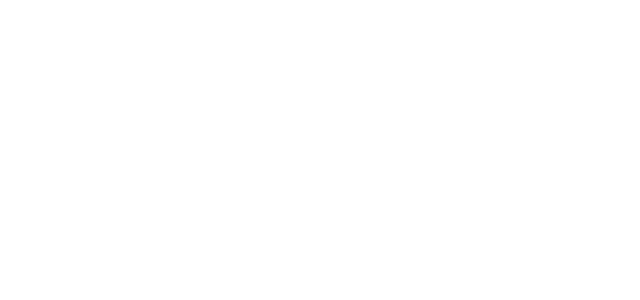
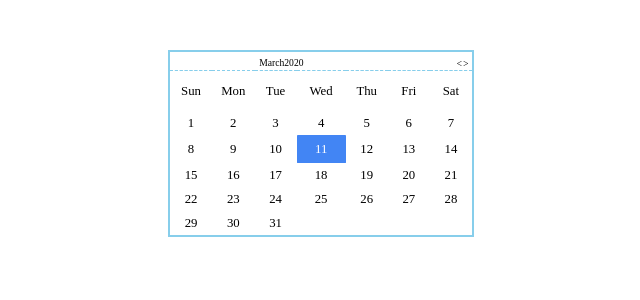
Before and after one commit to daria-ch/calendar, a React (Create React App) app: page / in a window 1280 px wide. Shown: the top 300 px of the page, without its empty margins (319-959 px from the left). Built offline with nearby package versions, Linux system fonts and the light colour scheme.

Commit message:
fixed structure, added Calendar container

```diff
--- a/package.json
+++ b/package.json
@@ -7,14 +7,13 @@
     "@testing-library/react": "^9.3.2",
     "@testing-library/user-event": "^7.1.2",
     "axios": "^0.19.2",
+    "moment": "^2.24.0",
     "react": "^16.13.0",
     "react-dom": "^16.13.0",
     "react-redux": "^7.2.0",
-    "react-router-dom": "^5.1.2",
     "react-scripts": "3.4.0",
     "redux": "^4.0.5",
-    "redux-thunk": "^2.3.0",
-    "router": "^1.3.4"
+    "redux-thunk": "^2.3.0"
   },
   "scripts": {
     "start": "react-scripts start",
--- /dev/null
+++ b/src/App.css
@@ -0,0 +1,21 @@
+.App {
+  text-align: center;
+}
+
+
+@media (prefers-reduced-motion: no-preference) {
+  .App-logo {
+    animation: App-logo-spin infinite 20s linear;
+  }
+}
+
+
+
+@keyframes App-logo-spin {
+  from {
+    transform: rotate(0deg);
+  }
+  to {
+    transform: rotate(360deg);
+  }
+}
--- a/src/App.js
+++ b/src/App.js
@@ -1,11 +1,25 @@
-import React from 'react';
+import React, {Component} from 'react';
+import Calendar from "./containers/Calendar/Calendar";
 
-function App() {
-  return (
-    <div className="App">
+import './App.css';
 
-    </div>
-  );
+const style = {
+    position: 'relative',
+    margin: '50px auto'
+};
+
+class App extends Component {
+    onDayClick = (e, day) => {
+        alert(day);
+    };
+
+    render() {
+        return (
+            <div className='App'>
+                <Calendar style={style} width="302px" onDayClick={(e, day) => this.onDayClick(e, day)}/>
+            </div>
+        );
+    }
 }
 
 export default App;
--- /dev/null
+++ b/src/containers/Calendar/Calendar.css
@@ -0,0 +1,95 @@
+.calendar-container,
+.calendar,
+.calendar-header,
+td,
+tr {
+    padding: 0;
+    margin: 0;
+}
+
+.calendar-container {
+    border: 2px solid skyblue;
+}
+
+.calendar {
+    background-color: white;
+    border-spacing: 0;
+    border-collapse: collapse;
+    width: 100%;
+}
+
+.calendar-header {
+    border-bottom: 1px dashed skyblue;
+}
+
+.calendar-header td {
+    border-spacing: 0;
+    padding-left: 5px;
+}
+
+.day,
+.empty-slot,
+.week-day {
+    text-align: center;
+    height: 40px;
+}
+
+.week-day {
+    font-size: 0.8em;
+}
+
+.day {
+    font-size: 0.8em;
+    cursor: pointer;
+    width: 24px;
+    height: 24px;
+    line-height: 24px;
+}
+
+.current-day {
+    background-color: #4285f4;
+    width: 28px;
+    height: 28px;
+    line-height: 28px;
+    border-radius: 2%;
+    color: white;
+}
+
+.month-popup {
+    position: absolute;
+    padding: 5px;
+    background: white;
+    border: 2px solid skyblue;
+}
+
+.month-popup div {
+    padding: 0.3em;
+}
+
+.nav-month {
+    position: absolute;
+    top: 0.6em;
+    font-size: 0.6em;
+    right: 3px;
+}
+
+.prev {
+
+}
+
+.next {
+
+}
+
+.editor-year {
+    max-width: 3.6em;
+}
+
+.label-month,
+.label-year {
+    font-size: 0.6em;
+}
+
+.label-month {
+    cursor: pointer;
+}
--- /dev/null
+++ b/src/containers/Calendar/Calendar.js
@@ -0,0 +1,241 @@
+import React, {Component} from 'react';
+import moment from 'moment';
+import './Calendar.css';
+
+class Calendar extends Component {
+    state = {
+        momentContext: moment(),
+        today: moment(),
+        showMonthPopup: false,
+        showYearPopup: false
+    };
+
+    constructor(props) {
+        super(props);
+        this.width = props.width || "350px";
+        this.style = props.style || {};
+        this.style.width = this.width;
+    }
+
+
+    weekdays = moment.weekdays();
+    weekdaysShort = moment.weekdaysShort();
+    months = moment.months();
+
+    year = () => this.state.momentContext.format('Y');
+    month = () => this.state.momentContext.format('MMMM');
+    daysInMonth = () => this.state.momentContext.daysInMonth();
+    currentDate = () => this.state.momentContext.get('date');
+    currentDay = () => this.state.momentContext.format('D');
+
+    firstDayOfMonth = () => {
+        let momentContext = this.state.momentContext;
+        return moment(momentContext).startOf('month').format('d');
+    };
+
+    setMonth = (month) => {
+        let monthNumber = this.months.indexOf(month);
+        let momentContext = Object.assign({}, this.state.momentContext);
+        momentContext = moment(momentContext).set('month', monthNumber);
+        this.setState({momentContext: momentContext});
+    };
+
+    nextMonth = () => {
+        let momentContext = Object.assign({}, this.state.momentContext);
+        momentContext = moment(momentContext).add(1, 'month');
+        this.setState({momentContext: momentContext});
+        this.props.onNextMonth && this.props.onNextMonth();
+    };
+
+    prevMonth = () => {
+        let momentContext = Object.assign({}, this.state.momentContext);
+        momentContext = moment(momentContext).subtract(1, 'month');
+        this.setState({momentContext: momentContext});
+        this.props.onPrevMonth && this.props.onPrevMonth();
+    };
+
+    onSelectChange = (e, data) => {
+        this.setMonth(data);
+        this.props.onMonthChange && this.props.onMonthChange();
+    };
+
+    SelectList = (props) => {
+        let popup = props.data.map(item => {
+            return (
+                <div key={item}>
+                    <a href="#" onClick={(e) => {
+                        this.onSelectChange(e, item)
+                    }}>
+                        {item}
+                    </a>
+                </div>
+            )
+        });
+        return (
+            <div className='month-popup'>
+                {popup}
+            </div>
+        )
+    };
+
+    onChangeMonth = (e, month) => {
+        this.setState({showMonthPopup: !this.state.showMonthPopup});
+    };
+
+    MonthNav = () => {
+        return (
+            <span className='label-month' onClick={(e) => {
+                this.onChangeMonth(e, this.month())
+            }}>
+                {this.month()}
+                {this.state.showMonthPopup && <this.SelectList data={this.months}/>}
+
+            </span>
+        )
+    };
+
+    showYearEditor = () => {
+        this.setState({
+            showYearNav: true
+        })
+    };
+
+    setYear = (year) => {
+        let momentContext = Object.assign({}, this.state.momentContext);
+        momentContext = moment(momentContext).set('year', year);
+        this.setState({momentContext: momentContext});
+    };
+
+    onYearChange = (e) => {
+        this.setYear(e.target.value);
+        this.props.onChangeYear && this.props.onChangeYear(e, e.target.value);
+    };
+
+    onKeyUpYear = (e) => {
+        if (e.which === 13 || e.which === 27) {
+            this.setYear(e.target.value);
+            this.setState({
+                showYearNav: false
+            })
+        }
+    };
+
+    YearNav = () => {
+        return (
+            this.state.showYearNav ? <input
+                    defaultValue={this.year()}
+                    className='editor-year'
+                    ref={(yearInput) => {
+                        this.yearInput = yearInput
+                    }}
+                    onKeyUp={e => this.onKeyUpYear(e)}
+                    onChange={e => this.onYearChange(e)}
+                    type='number'
+                    placeholder='year'
+                />
+                :
+                <span className='label-year'
+                      onDoubleClick={(e) => {
+                          this.showYearEditor()
+                      }}>
+                    {this.year()}
+            </span>
+        )
+    };
+
+    onDayClick = (e, day) => {
+        this.props.onDayClick && this.props.onDayClick(e, day);
+    };
+
+    render() {
+        let weekdays = this.weekdaysShort.map(day => {
+            return (
+                <td key={day} className='week-day'>{day}</td>
+            )
+        });
+
+
+        let blanks = [];
+        for (let i = 0; i < this.firstDayOfMonth(); i++) {
+            blanks.push(<td className='empty-slot'>
+                {''}
+            </td>);
+        }
+
+        let daysInMonth = [];
+        for (let d = 1;
+             d <= this.daysInMonth(); d++) {
+            let className = (d == this.currentDay() ? 'day current-day' : 'day');
+            daysInMonth.push(
+                <td key={d} className={className}>
+                    <span onClick={e => {
+                        this.onDayClick(e, d)
+                    }}>{d}</span>
+                </td>
+            );
+        }
+
+        const totalSlots = [...blanks, ...daysInMonth];
+
+        let rows = [];
+        let cells = [];
+
+        totalSlots.forEach((row, i) => {
+            if ((i % 7) !== 0) {
+                cells.push(row)
+            } else {
+                let insertRow = cells.slice();
+                rows.push(insertRow);
+                cells = [];
+                cells.push(row);
+            }
+            if (i === totalSlots.length - 1) {
+                let insertRow = cells.slice();
+                rows.push(insertRow);
+            }
+        });
+
+        let days = rows.map((d, i) => {
+            return (
+                <tr key={i * 100}>{d}</tr>
+            );
+        });
+
+        return (
+            <div className='calendar-container' style={this.style}>
+                <table className='calendar'>
+                    <thead>
+                    <tr className='calendar-header'>
+                        <td colSpan='5'>
+                            <this.MonthNav/>
+                            <this.YearNav/>
+                        </td>
+                        <td colSpan='2' className='nav-month'>
+                            <i className='prev'
+                               onClick={e => {
+                                   this.prevMonth()
+                               }}>
+                                &#60;
+                            </i>
+                            <i className='next'
+                               onClick={e => {
+                                   this.nextMonth()
+                               }}>
+                                &#62;
+                            </i>
+                        </td>
+                    </tr>
+                    </thead>
+                    <tbody>
+                    <tr>
+                        {weekdays}
+                    </tr>
+                    </tbody>
+                    {days}
+                </table>
+            </div>
+        );
+    }
+}
+
+export default Calendar;
--- a/src/index.js
+++ b/src/index.js
@@ -1,6 +1,5 @@
 import React from 'react';
 import ReactDOM from 'react-dom';
-import {BrowserRouter} from "react-router-dom";
 import {createStore, applyMiddleware} from "redux";
 import {Provider} from 'react-redux';
 import thunk from "redux-thunk";
@@ -12,9 +11,7 @@
 
 const app = (
     <Provider store={store}>
-        <BrowserRouter>
-            <App/>
-        </BrowserRouter>
+        <App/>
     </Provider>
 );
 
```
Also changed, not shown: src/components/DateInput/DateInput.css (added), src/components/DateInput/DateInput.js (added), 1 other file (tests, documents, lock files or other folders).
